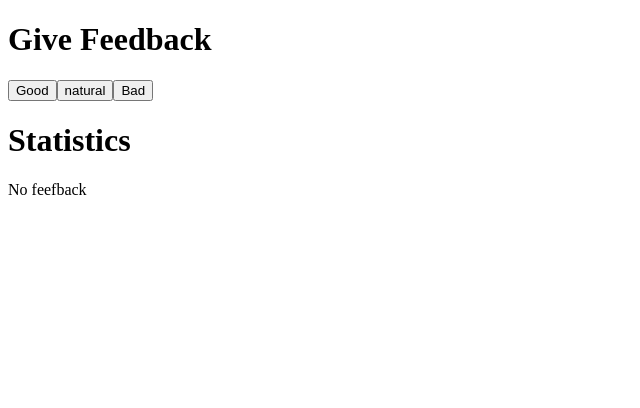
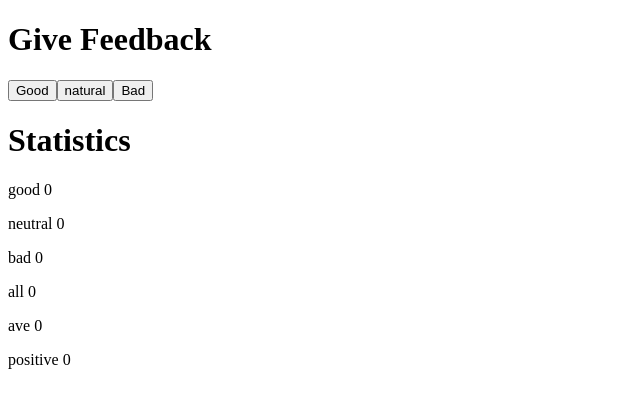
Before and after one commit to yasminebrahimi/Full_Stack_Open_Uni_Autumn_2025, a React app: page / in a window 1280 px wide. Shown: the top 408 px of the page, without its empty margins (0-640 px from the left). Built offline with nearby package versions, Linux system fonts and the light colour scheme; the HTML template or start-up script is replaced by a standard one.

Commit message:
Add solution for 1.8

```diff
--- a/src/App.jsx
+++ b/src/App.jsx
@@ -2,16 +2,6 @@ import { useState } from "react";
 
 const Statistics = ({ good, neutral, bad }) => {
   const all = good + neutral + bad;
-
-  if (all === 0) {
-    return (
-      <div>
-        <h1>Statistics</h1>
-        <p>No feefback</p>
-      </div>
-    );
-  }
-
   const ave = all === 0 ? 0 : (good * 1 + neutral * -1) / all;
   const positive = all == 0 ? 0 : (good / all) * 100;
 
```
